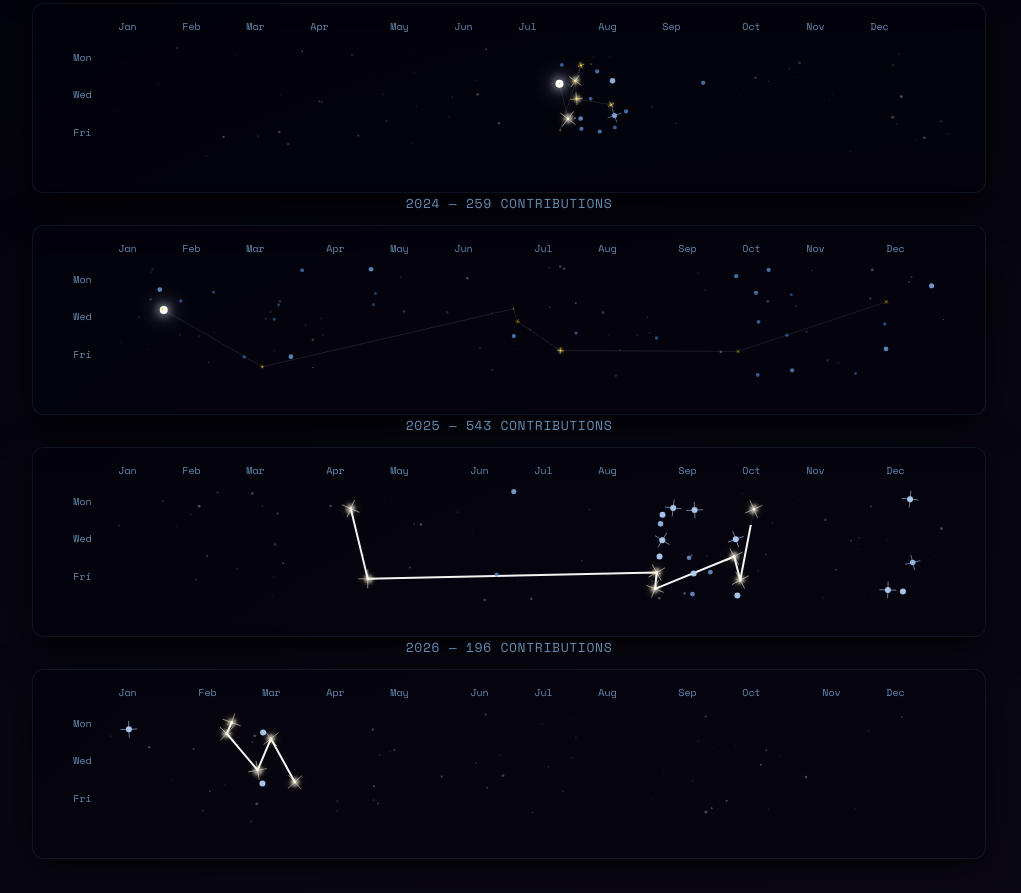
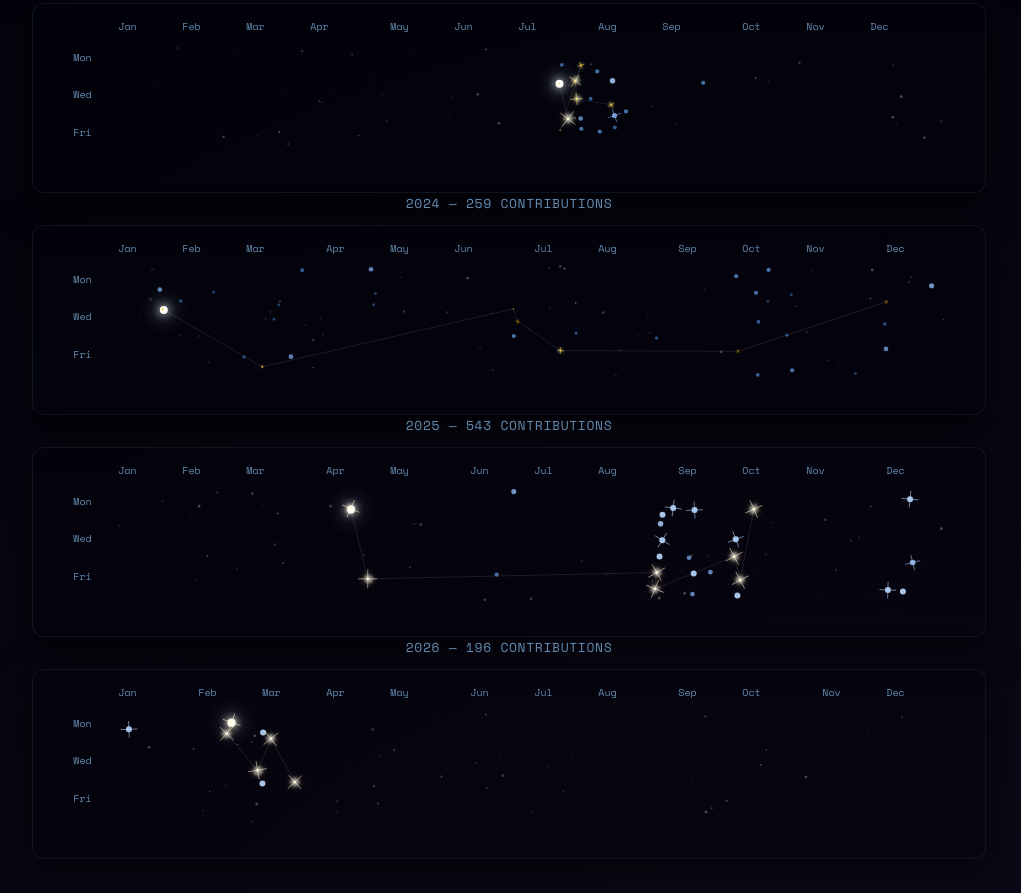
Before and after one commit to kiaquila/comet-contribution-graph, a website: page prototypes/variant-d-real-history.html in a window 1280 px wide. Shown: the part 2647-3540 px from the top of the page, without its empty margins (131-1152 px from the left). Drawn offline with nearby package versions, Linux system fonts and the light colour scheme; animation ran at ten frames a second.

Commit message:
fix(widget): v7.3 — prefix comet element IDs to avoid cross-user collisions
Codex v7.2 P2: comet-trail-/comet-head-/cometTrail- IDs were not prefixed,
so overlapping years across kiaquila + Staks-sor sections produced duplicate
element IDs. getElementById would bind to the first match, leaving the
second section's comet animation broken.

```diff
--- a/prototypes/variant-d-real-history.html
+++ b/prototypes/variant-d-real-history.html
@@ -4002,9 +4002,9 @@
         });
 
         // Build SVG content
-        const gradId = `cometTrail-${year}`;
-        const trailId = `comet-trail-${year}`;
-        const headId = `comet-head-${year}`;
+        const gradId = `${prefix}cometTrail-${year}`;
+        const trailId = `${prefix}comet-trail-${year}`;
+        const headId = `${prefix}comet-head-${year}`;
 
         let el = "";
 
```
